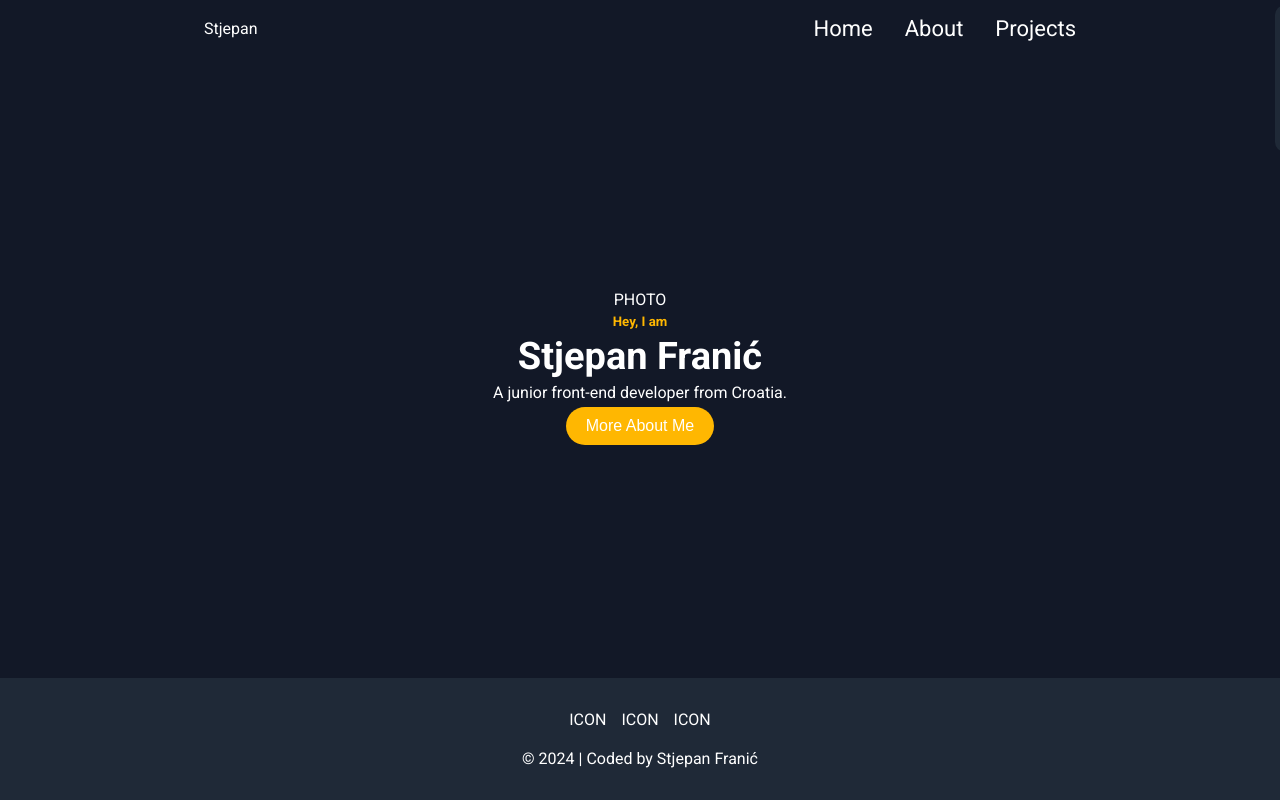
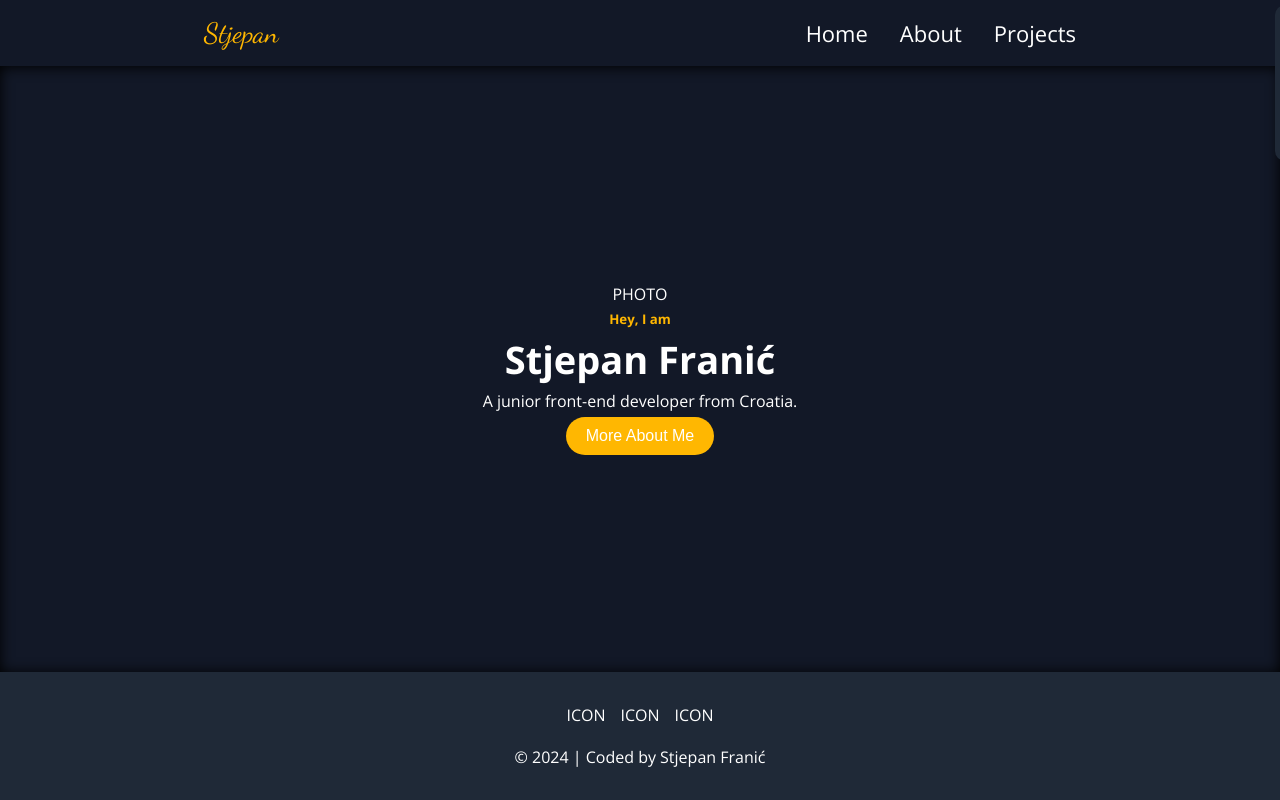
Before and after one commit to Stjepan1999/portfolio, a React (Vite) app: page / in a window 1280 px wide. Built offline with nearby package versions, Linux system fonts and the light colour scheme.

Commit message:
Add logo

```diff
--- a/src/_variables.scss
+++ b/src/_variables.scss
@@ -3,4 +3,4 @@ $primary-color: #ffb701;
 $secondary-color: #1f2937;
 $text-color: #ffffff;
 $text-color-secondary: #a6abb3;
-$font-stack-primary: 'Roboto', sans-serif;
+$font-stack-primary: 'Open Sans', sans-serif;
--- a/src/components/Header/Header.jsx
+++ b/src/components/Header/Header.jsx
@@ -5,7 +5,7 @@ import { Sidebar } from '../Sidebar/Sidebar';
 export const Header = () => {
   return (
     <header className="header">
-      <NavLink to="/" className="nav-link">
+      <NavLink to="/" className="nav-link logo">
         Stjepan
       </NavLink>
       <nav className="nav-bar">
--- a/src/components/Header/Header.scss
+++ b/src/components/Header/Header.scss
@@ -13,9 +13,23 @@
 
 .nav-link {
   text-decoration: none;
+  position: relative;
   color: $text-color;
+
+  &:hover {
+    color: $primary-color;
+  }
 }
 
+.logo {
+  font-family: 'Dancing Script', cursive;
+  font-size: 28px;
+  color: $primary-color;
+
+  &:hover {
+    color: $text-color;
+  }
+}
 .nav-bar {
   display: flex;
   gap: 2rem;
--- a/src/styles.scss
+++ b/src/styles.scss
@@ -1,6 +1,4 @@
-@import url('https://fonts.googleapis.com/css2?family=Roboto&display=swap');
-@import url('https://fonts.googleapis.com/css2?family=Roboto:wght@700&display=swap');
-
+@import url('https://fonts.googleapis.com/css2?family=Dancing+Script:wght@400..700&family=Open+Sans:ital,wght@0,300..800;1,300..800&display=swap');
 @import 'variables';
 
 * {
@@ -28,6 +26,7 @@ body {
   padding: 1rem 4rem;
   display: flex;
   flex-direction: column;
+  box-shadow: inset 0 1px 14px 0px;
 }
 
 .text {
```
